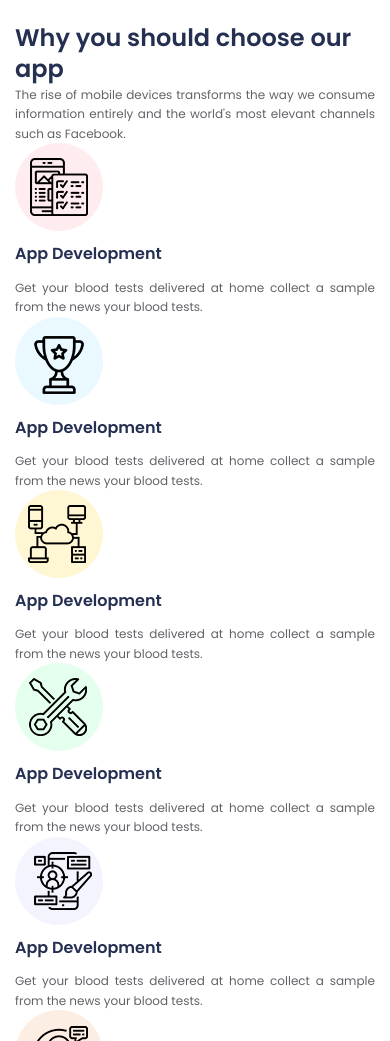
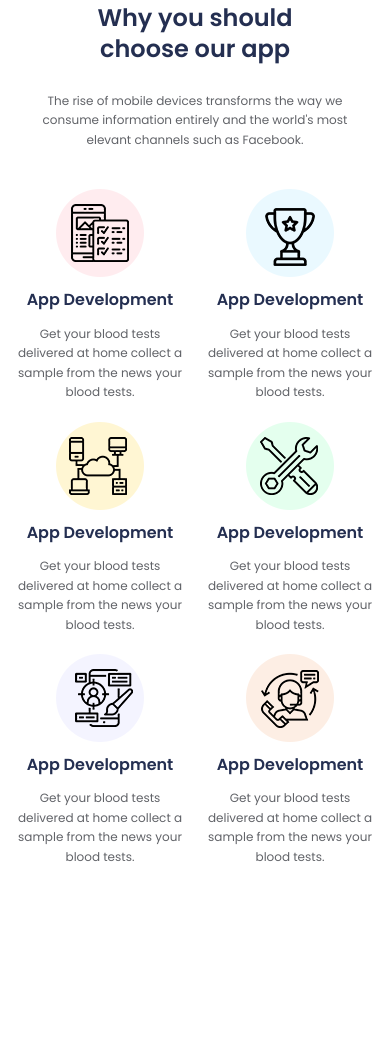
Before and after one commit to nqdat1995/freebie, a plain HTML site: page index.html in a window 390 px wide. Shown: the part 3510-4551 px from the top of the page. After the commit the page ends 4476 px from the top, so only its background shows below. Drawn offline with nearby package versions, Linux system fonts and the light colour scheme.

Commit message:
add reason section

```diff
--- a/index.html
+++ b/index.html
@@ -192,50 +192,50 @@
       <div class="container">
         <div class="reason-main">
           <div class="reason-heading">
-            <h2 class="reason-title title title-main">Why you should choose our app</h2>
-            <p class="reason-desc text">The rise of mobile devices transforms the way we consume information entirely
+            <h2 class="reason-title reason-text title title-main">Why you should choose our app</h2>
+            <p class="reason-desc reason-text text">The rise of mobile devices transforms the way we consume information entirely
               and the world's most elevant channels such as Facebook.</p>
           </div>
           <div class="reason-items">
             <div class="reason-item">
               <div class="reason-image"><img src="./images/reason1.png" alt=""></div>
-              <h3 class="reason-item-title title title-sub">App Development</h3>
-              <p class="title-item-desc text">Get your blood tests delivered at
+              <h3 class="reason-item-title reason-text title title-sub">App Development</h3>
+              <p class="title-item-desc reason-text text">Get your blood tests delivered at
                 home collect a sample from the
                 news your blood tests.</p>
             </div>
             <div class="reason-item">
               <div class="reason-image"><img src="./images/reason2.png" alt=""></div>
-              <h3 class="reason-item-title title title-sub">App Development</h3>
-              <p class="title-item-desc text">Get your blood tests delivered at
+              <h3 class="reason-item-title reason-text title title-sub">App Development</h3>
+              <p class="title-item-desc reason-text text">Get your blood tests delivered at
                 home collect a sample from the
                 news your blood tests.</p>
             </div>
             <div class="reason-item">
               <div class="reason-image"><img src="./images/reason3.png" alt=""></div>
-              <h3 class="reason-item-title title title-sub">App Development</h3>
-              <p class="title-item-desc text">Get your blood tests delivered at
+              <h3 class="reason-item-title reason-text title title-sub">App Development</h3>
+              <p class="title-item-desc reason-text text">Get your blood tests delivered at
                 home collect a sample from the
                 news your blood tests.</p>
             </div>
             <div class="reason-item">
               <div class="reason-image"><img src="./images/reason4.png" alt=""></div>
-              <h3 class="reason-item-title title title-sub">App Development</h3>
-              <p class="title-item-desc text">Get your blood tests delivered at
+              <h3 class="reason-item-title reason-text title title-sub">App Development</h3>
+              <p class="title-item-desc reason-text text">Get your blood tests delivered at
                 home collect a sample from the
                 news your blood tests.</p>
             </div>
             <div class="reason-item">
               <div class="reason-image"><img src="./images/reason5.png" alt=""></div>
-              <h3 class="reason-item-title title title-sub">App Development</h3>
-              <p class="title-item-desc text">Get your blood tests delivered at
+              <h3 class="reason-item-title reason-text title title-sub">App Development</h3>
+              <p class="title-item-desc reason-text text">Get your blood tests delivered at
                 home collect a sample from the
                 news your blood tests.</p>
             </div>
             <div class="reason-item">
               <div class="reason-image"><img src="./images/reason6.png" alt=""></div>
-              <h3 class="reason-item-title title title-sub">App Development</h3>
-              <p class="title-item-desc text">Get your blood tests delivered at
+              <h3 class="reason-item-title reason-text title title-sub">App Development</h3>
+              <p class="title-item-desc reason-text text">Get your blood tests delivered at
                 home collect a sample from the
                 news your blood tests.</p>
             </div>
--- a/sass/_code.scss
+++ b/sass/_code.scss
@@ -23,7 +23,7 @@
   }
 
   @include maxw(1023px) {
-    margin-bottom: 110px;
+    margin-bottom: 70px;
 
     &-main {
       gap: 0 50px;
--- a/sass/_reason.scss
+++ b/sass/_reason.scss
@@ -0,0 +1,66 @@
+.reason {
+  margin-bottom: 200px;
+
+  &-main {
+    display: grid;
+    grid-template-columns: 1fr;
+    gap: 94px 0;
+  }
+
+  &-text {
+    text-align: center;
+  }
+
+  &-heading {
+    padding: 0 22%;
+  }
+
+  &-title {
+    padding: 0 90px;
+    margin-bottom: 46px;
+  }
+
+  &-items {
+    display: grid;
+    grid-template-columns: repeat(3, 1fr);
+    gap: 80px 90px;
+  }
+
+  &-image {
+    display: flex;
+    justify-content: center;
+    align-items: center;
+  }
+
+  @include maxw(1023px) {
+    margin-bottom: 100px;
+
+    &-main {
+      gap: 50px 0;
+    }
+
+    &-items {
+      gap: 50px 50px;
+    }
+  }
+
+  @include maxw(767px) {
+    &-heading {
+      padding: 20px;
+    }
+
+    &-main {
+        gap: 20px 0;
+      }
+
+    &-title {
+      padding: 0 20px;
+      margin-bottom: 26px;
+    }
+
+    &-items {
+      grid-template-columns: repeat(2, 1fr);
+      gap: 20px 20px;
+    }
+  }
+}
--- a/sass/app.scss
+++ b/sass/app.scss
@@ -9,3 +9,4 @@
 @import "feature";
 @import "jackpot";
 @import "code";
+@import "reason";
```
Also changed, not shown: css/app.css, 1 other file.
